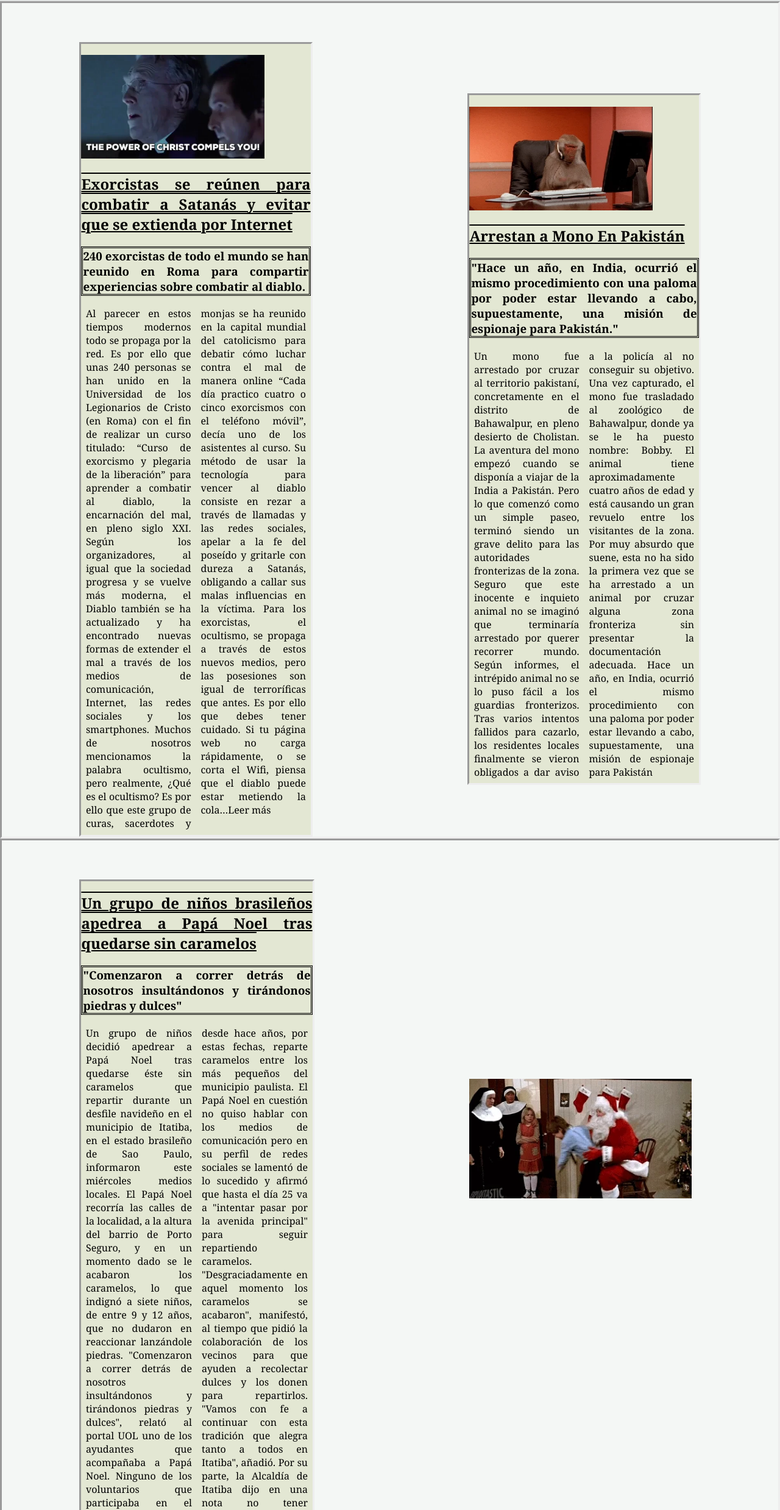
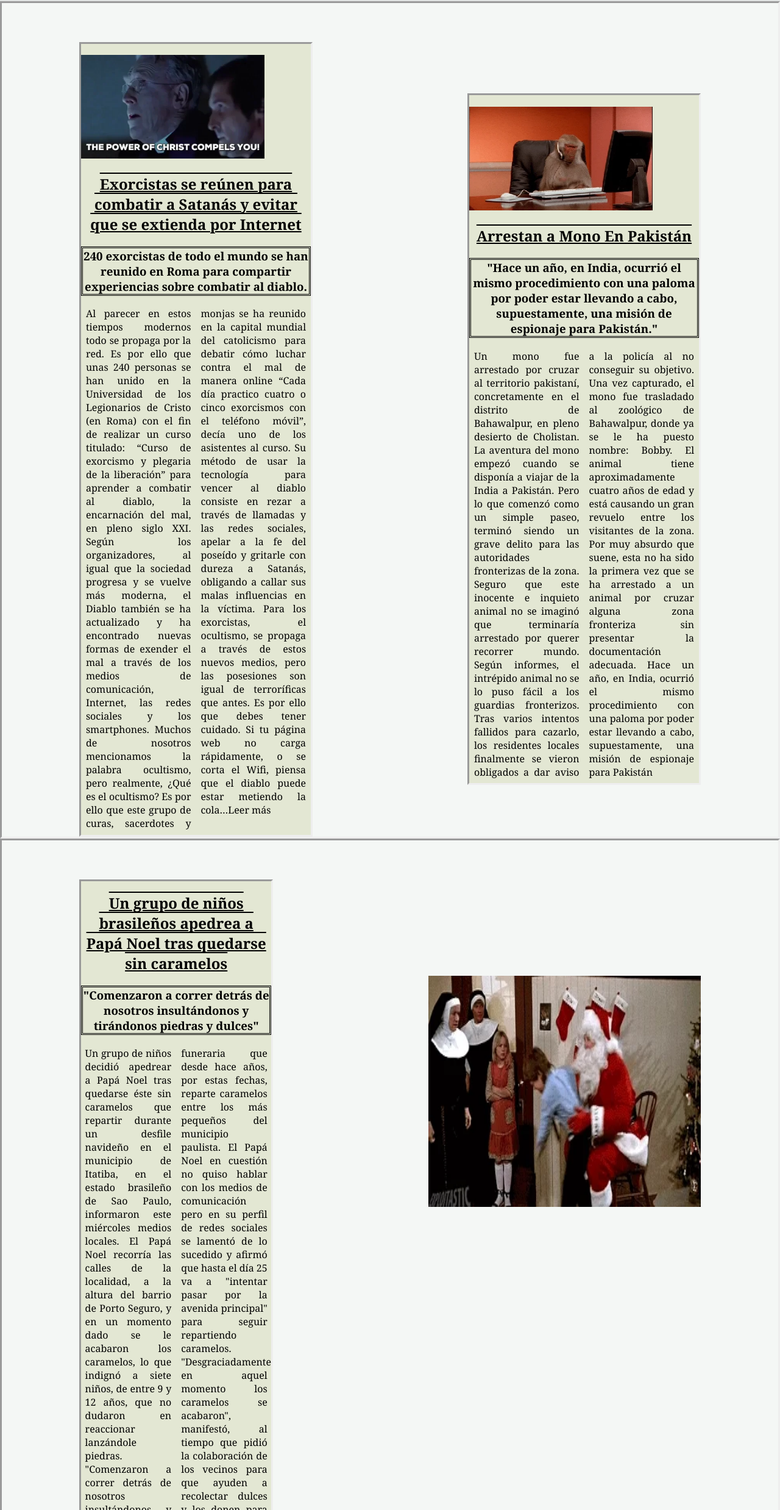
Before and after one commit to alicia3194/ex_news, a plain HTML site: page index.html in a window 1280 px wide. Shown: the part 84-2560 px from the top of the page at 61% size. Drawn offline with Linux system fonts and the light colour scheme.

Commit message:
changes_all

```diff
--- a/index.html
+++ b/index.html
@@ -16,7 +16,7 @@
     <main>
         <section id="container1">
             <div class="row1">
-                <div class="box1">
+                <article class="box1">
                     <img src="./assecs/exorcismo.gif" alt="Personas haciendo exorcismo">
                     <h2>Exorcistas se reúnen para combatir a Satanás y evitar que se extienda por Internet</h2>
                     <h3>240 exorcistas de todo el mundo se han reunido en Roma para compartir experiencias sobre
@@ -31,7 +31,7 @@
                         encarnación del mal, en pleno siglo XXI.
 
                         Según los organizadores, al igual que la sociedad progresa y se vuelve más moderna, el Diablo
-                        también se ha actualizado y ha encontrado nuevas formas de extender el mal a través de los
+                        también se ha actualizado y ha encontrado nuevas formas de exender el mal a través de los
                         medios de
                         comunicación, Internet, las redes sociales y los smartphones.
 
@@ -56,9 +56,9 @@
 
                         Es por ello que debes tener cuidado. Si tu página web no carga rápidamente, o se corta el Wifi,
                         piensa que el diablo puede estar metiendo la cola…Leer más</p>
-                </div>
+                </article>
 
-                <div class="box1">
+                <article class="box1">
                     <img src="./assecs/mono.webp" alt="Mono en la oficina">
                     <h2>Arrestan a Mono En Pakistán</h2>
                     <h3>"Hace un año, en India, ocurrió el mismo procedimiento con una paloma por poder estar llevando a
@@ -87,15 +87,14 @@
                         el
                         mismo procedimiento con una paloma por poder estar llevando a cabo, supuestamente, una misión de
                         espionaje para Pakistán</p>
-                </div>
+                </article>
             </div>
         </section>
 
 
         <section id="container2">
             <div class="row2">
-                <div class="box2">
-                    <div class="content">
+                <article class="box2">
                     <h2>Un grupo de niños brasileños apedrea a Papá Noel tras quedarse sin caramelos</h2>
                     <h3>"Comenzaron a correr detrás de nosotros insultándonos y tirándonos piedras y dulces"</h3>
                     <p>Un grupo de niños decidió apedrear a Papá Noel tras quedarse éste sin caramelos que repartir
@@ -148,8 +147,8 @@
                         voluntarios que "recorren los barrios de forma independiente, sin vínculo con la
                         Administración."
                     </p>
-                    </div>
-                </div>
+                </article>
+
                 <div class="image">
                     <img src="./assecs/peques.webp" alt="Papá Noel agredido">
                 </div>
--- a/style.css
+++ b/style.css
@@ -43,13 +43,14 @@ body {
     max-width: 80%;
     max-height: 100%;
     margin-top: 5%;
-    object-fit: cover;
+    align-items: center;
 }
 
 .image {
-    width: 50%;
-    height: 50%;
+    width: 80%;
+    height: 80%;
     margin: 10%;
+    display: flex;
 }
 
 .image img {
@@ -60,10 +61,12 @@ body {
 
 h2 {
     text-decoration: underline overline;
+    text-align: center;
 }
 
 h3 {
     border-style: double;
+    text-align: center;
 }
 
 p {
```
Lines whose indentation alone changed are shown as unchanged.
